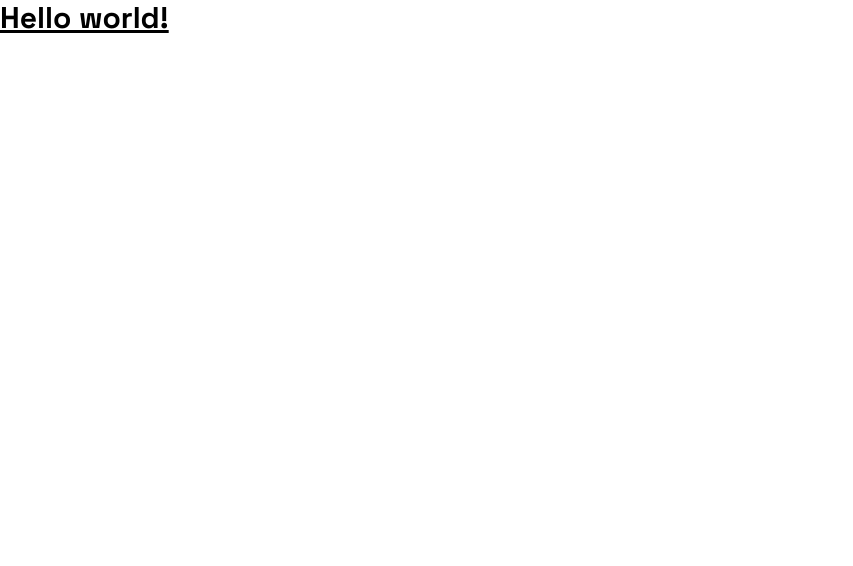
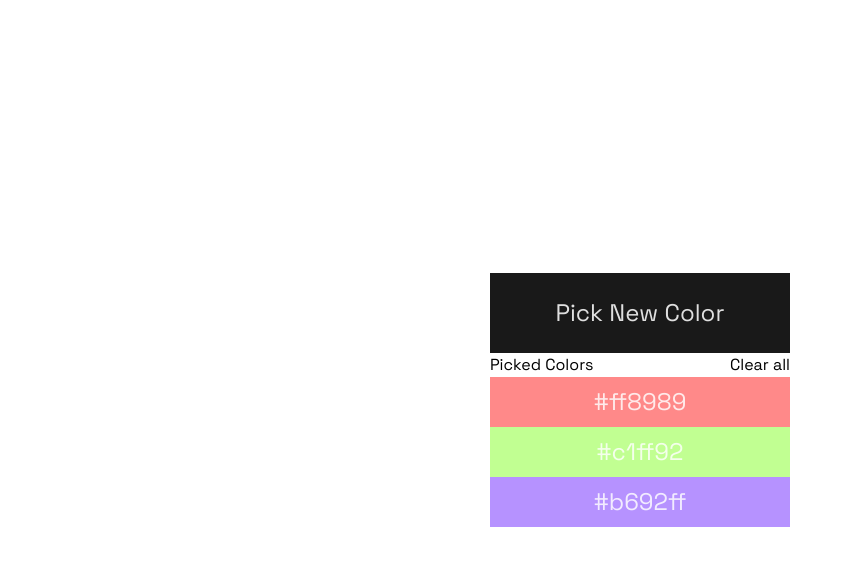
Before and after one commit to Lokendrakushwah12/colorPicker, a website: page index.html in a window 1280 px wide. Shown: the whole page, without its empty margins (0-853 px from the left). Drawn offline with nearby package versions, Linux system fonts and the light colour scheme; files that its build step writes are made by us from their sources.

Commit message:
basic part ✔

```diff
--- a/index.html
+++ b/index.html
@@ -5,7 +5,6 @@
     <meta charset="UTF-8">
     <meta name="viewport" content="width=device-width, initial-scale=1.0">
     <title>Color Picker</title>
-    <!-- tailwind -->
     <link href="./output.css" rel="stylesheet">
     <link rel="stylesheet" href="style.css">
     <link rel="preconnect" href="https://fonts.googleapis.com">
@@ -15,9 +14,26 @@
 </head>
 
 <body>
-    <h1 class="text-3xl font-bold underline">
-        Hello world!
-    </h1>
+    <div class="container w-[full] h-screen flex flex-col items-center justify-center">
+        <div class="picker flex items-center justify-center text-[#ffffffdc] w-[300px] h-[80px] px-12 py-4 text-[24px] font-[400] bg-[#191919] cursor-pointer hover:bg-[#212121] transition-all">
+            <h1>Pick New Color</h1>
+        </div>
+        <div class="options flex w-[300px] justify-between">
+            <h1>Picked Colors</h1>
+            <h1 class="cursor-pointer">Clear all</h1>
+        </div>
+        <div class="selected">
+            <div class="color flex items-center justify-center text-[#ffffffd1] w-[300px] h-[50px] px-12 py-4 text-[24px] font-[400] bg-[#ff8989] cursor-pointer hover:text-[#fff] transition-all">
+                <h1>#ff8989</h1>
+            </div>
+            <div class="color flex items-center justify-center text-[#ffffffd1] w-[300px] h-[50px] px-12 py-4 text-[24px] font-[400] bg-[#c1ff92] cursor-pointer hover:text-[#fff] transition-all">
+                <h1>#c1ff92</h1>
+            </div>
+            <div class="color flex items-center justify-center text-[#ffffffd1] w-[300px] h-[50px] px-12 py-4 text-[24px] font-[400] bg-[#b692ff] cursor-pointer hover:text-[#fff] transition-all">
+                <h1>#b692ff</h1>
+            </div>
+        </div>
+    </div>
 </body>
 
 </html>
```
Also changed, not shown: output.css.
